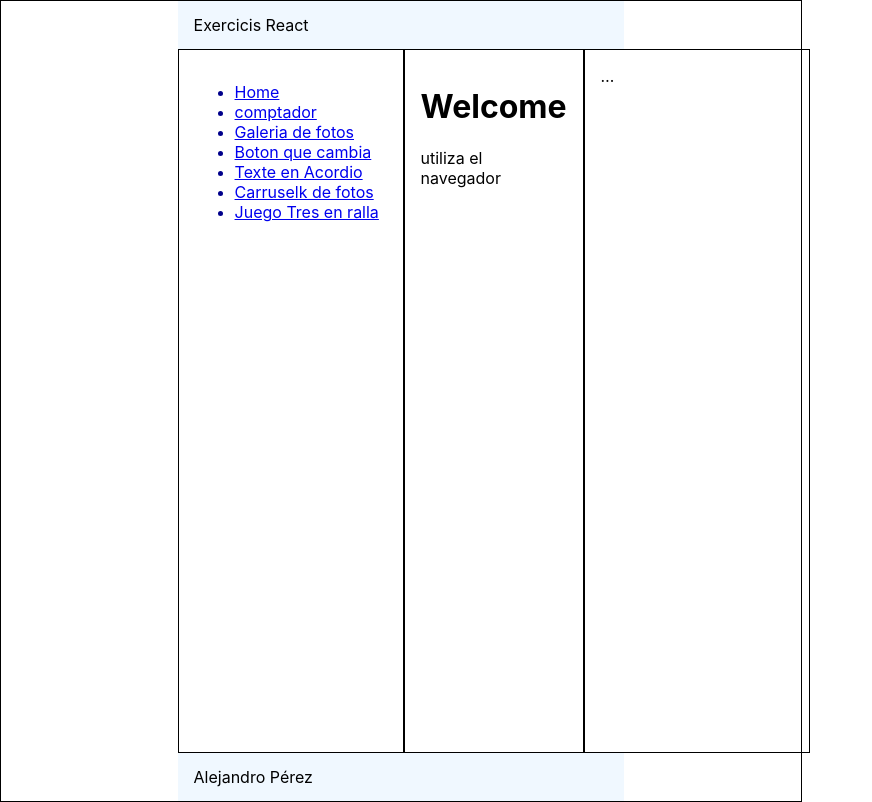
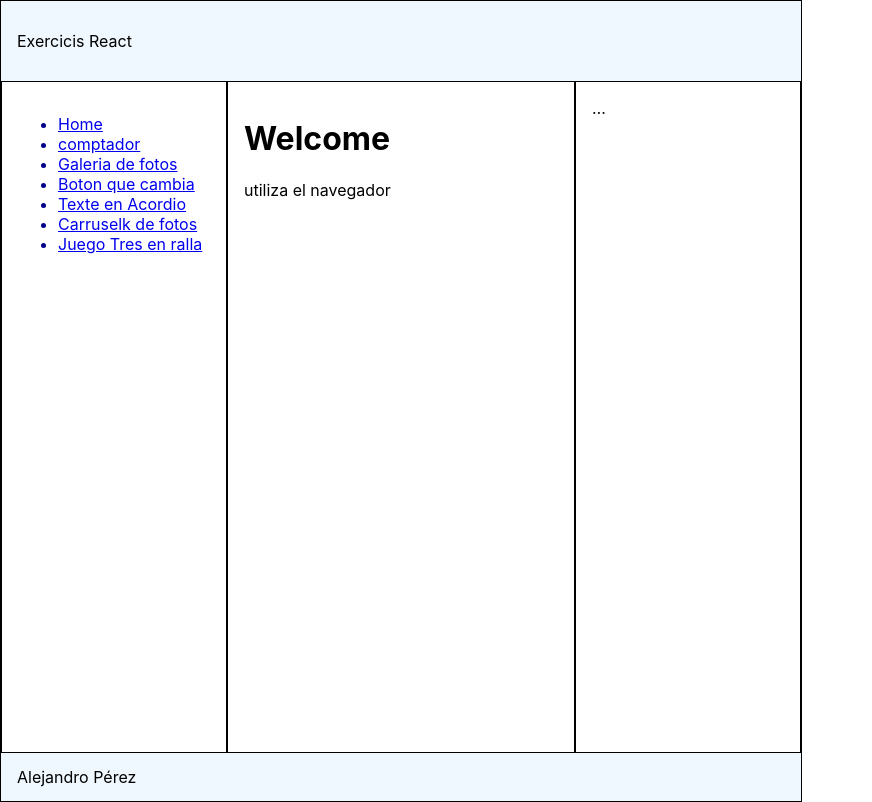
Before and after one commit to Alexpersal/exercicis, a React (Create React App) app in the folder exercicisclasse/: page / in a window 1280 px wide. Shown: the whole page, without its empty margins (0-872 px from the left). Built offline with nearby package versions, Linux system fonts and the light colour scheme.

Commit message:
exercicis

```diff
--- a/exercicisclasse/src/App.css
+++ b/exercicisclasse/src/App.css
@@ -1,4 +1,4 @@
-.body,
+body,
 #root {
   display: flex;
   min-height: 100vh;
@@ -27,7 +27,7 @@
 header,
 footer {
   background-color: aliceblue;
-  line-height: 3rem;
+  line-height: 5rem;
   padding: 0 1rem;
 }
 
```
